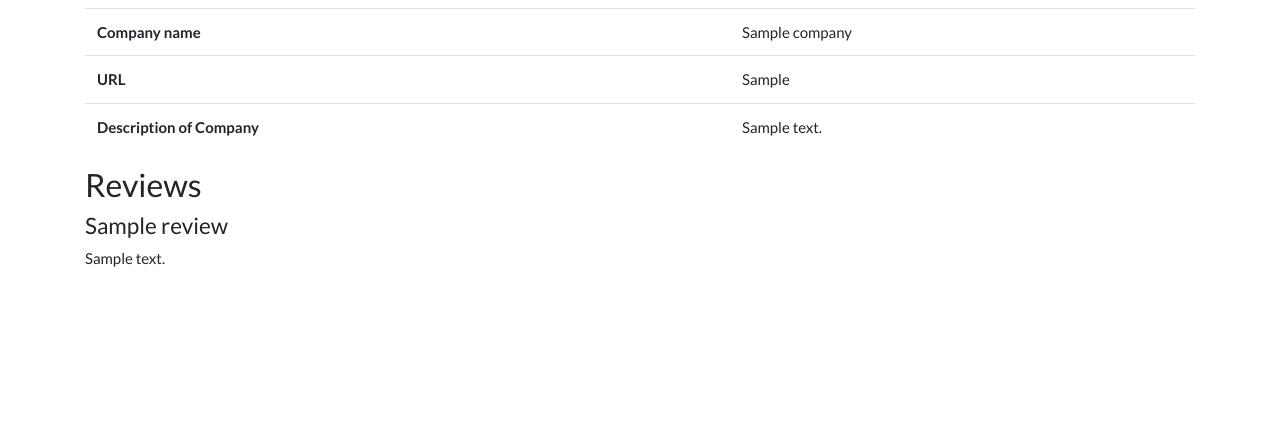
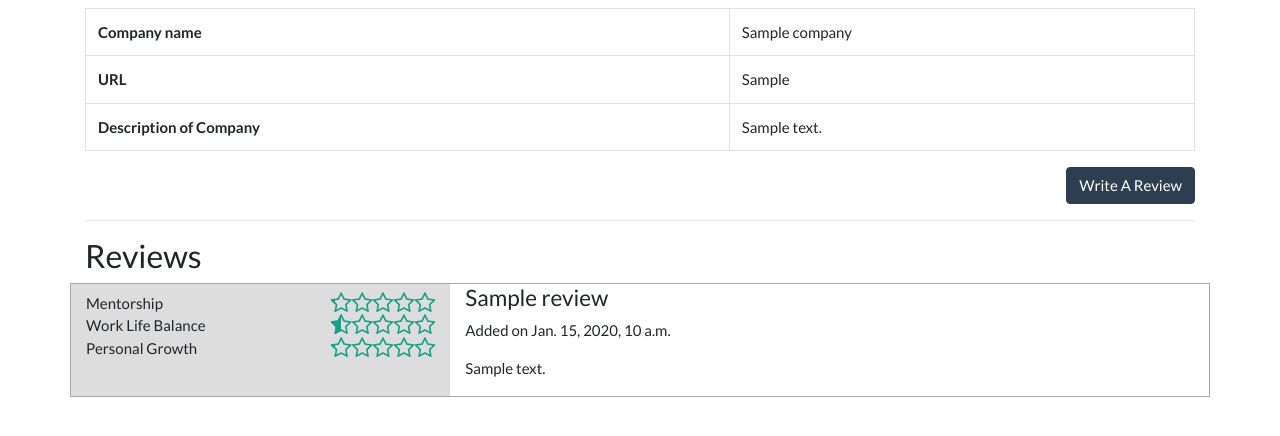
Before and after one commit to chinying/320-django, a Django app: a page that uses templates/companies/company_detail.html in a window 1280 px wide. Shown: the part 71-507 px from the top of the page. Run offline with Django 3.2, Linux system fonts and the light colour scheme; tables that the repository leaves empty hold one stand-in row (values such as "Sample post"); some libraries are stand-ins or nearby versions.

Commit message:
touch up design for company details page

```diff
--- a/templates/companies/company_detail.html
+++ b/templates/companies/company_detail.html
@@ -1,12 +1,12 @@
 {% extends "base.html" %}
 
-{% block title%} Companies Detail - {{ company.name }} {% endblock %}
+{% block title%} Company Detail - {{ company.name }} {% endblock %}
 
 {% block content %}
     <h2></h2>
     <div class="row">
         <div class="col-sm-12">
-            <table class="table">
+            <table class="table table-bordered">
                 <tr>
                     <th>Company name</th>
                     <td>{{ company.name }}</td>
@@ -21,14 +21,93 @@
                 </tr>
 
             </table>
+            <div>
+                <a class="btn btn-primary float-right" href="{% url 'reviews:review-new' %}">Write A Review</a>
+            </div>
         </div>
-        <hr />
+    </div>
+
+    <hr />
+
+
+    <div class="row">
         <div class="col-sm-12">
             {% if company.review_set.all %} <h3>Reviews</h3> {% endif %}
             {% for review in company.review_set.all %}
-                <div>
-                    <h4>{{ review.title }}</h4>
-                    <p>{{ review.body }}</p>
+                <div class="row review-container">
+                    <div class="pt-2 col-sm-4 ratings-container">
+                        <div class="row">
+                            <div class="col-sm-6 ratings-label">Mentorship</div>
+                            <div class="col-sm-6">
+                                <div class="star-rating">
+                                    <div class="back-stars float-right">
+                                        <i class="fa fa-star-o" aria-hidden="true"></i>
+                                        <i class="fa fa-star-o" aria-hidden="true"></i>
+                                        <i class="fa fa-star-o" aria-hidden="true"></i>
+                                        <i class="fa fa-star-o" aria-hidden="true"></i>
+                                        <i class="fa fa-star-o" aria-hidden="true"></i>
+
+                                        <div class="front-stars" style="width: {{ review.mentorship_rating }}%">
+                                            <i class="fa fa-star" aria-hidden="true"></i>
+                                            <i class="fa fa-star" aria-hidden="true"></i>
+                                            <i class="fa fa-star" aria-hidden="true"></i>
+                                            <i class="fa fa-star" aria-hidden="true"></i>
+                                            <i class="fa fa-star" aria-hidden="true"></i>
+                                        </div>
+                                    </div>
+                                </div>
+                            </div>
+                        </div>
+                        <div class="row">
+                            <div class="col-sm-6 ratings-label">Work Life Balance</div>
+                            <div class="col-sm-6">
+                                <div class="star-rating">
+                                    <div class="back-stars float-right">
+                                        <i class="fa fa-star-o" aria-hidden="true"></i>
+                                        <i class="fa fa-star-o" aria-hidden="true"></i>
+                                        <i class="fa fa-star-o" aria-hidden="true"></i>
+                                        <i class="fa fa-star-o" aria-hidden="true"></i>
+                                        <i class="fa fa-star-o" aria-hidden="true"></i>
+
+                                        <div class="front-stars" style="width: {{ review.work_life_balance_rating }}%">
+                                            <i class="fa fa-star" aria-hidden="true"></i>
+                                            <i class="fa fa-star" aria-hidden="true"></i>
+                                            <i class="fa fa-star" aria-hidden="true"></i>
+                                            <i class="fa fa-star" aria-hidden="true"></i>
+                                            <i class="fa fa-star" aria-hidden="true"></i>
+                                        </div>
+                                    </div>
+                                </div>
+                            </div>
+                        </div>
+                        <div class="row">
+                            <div class="col-sm-6 ratings-label">Personal Growth</div>
+                            <div class="col-sm-6">
+                                <div class="star-rating">
+                                    <div class="back-stars float-right">
+                                        <i class="fa fa-star-o" aria-hidden="true"></i>
+                                        <i class="fa fa-star-o" aria-hidden="true"></i>
+                                        <i class="fa fa-star-o" aria-hidden="true"></i>
+                                        <i class="fa fa-star-o" aria-hidden="true"></i>
+                                        <i class="fa fa-star-o" aria-hidden="true"></i>
+
+                                        <div class="front-stars" style="width: {{ review.personal_growth_rating }}%">
+                                            <i class="fa fa-star" aria-hidden="true"></i>
+                                            <i class="fa fa-star" aria-hidden="true"></i>
+                                            <i class="fa fa-star" aria-hidden="true"></i>
+                                            <i class="fa fa-star" aria-hidden="true"></i>
+                                            <i class="fa fa-star" aria-hidden="true"></i>
+                                        </div>
+                                    </div>
+                                </div>
+                            </div>
+                        </div>
+                    </div>
+                    <div class="col-sm review-body-panel">
+                        <h4>{{ review.title }}</h4>
+                        <p>Added on {{ review.created_at }}</p>
+                        <p>{{ review.body }}</p>
+                    </div>
                 </div>
             {% endfor %}
         </div>
```
